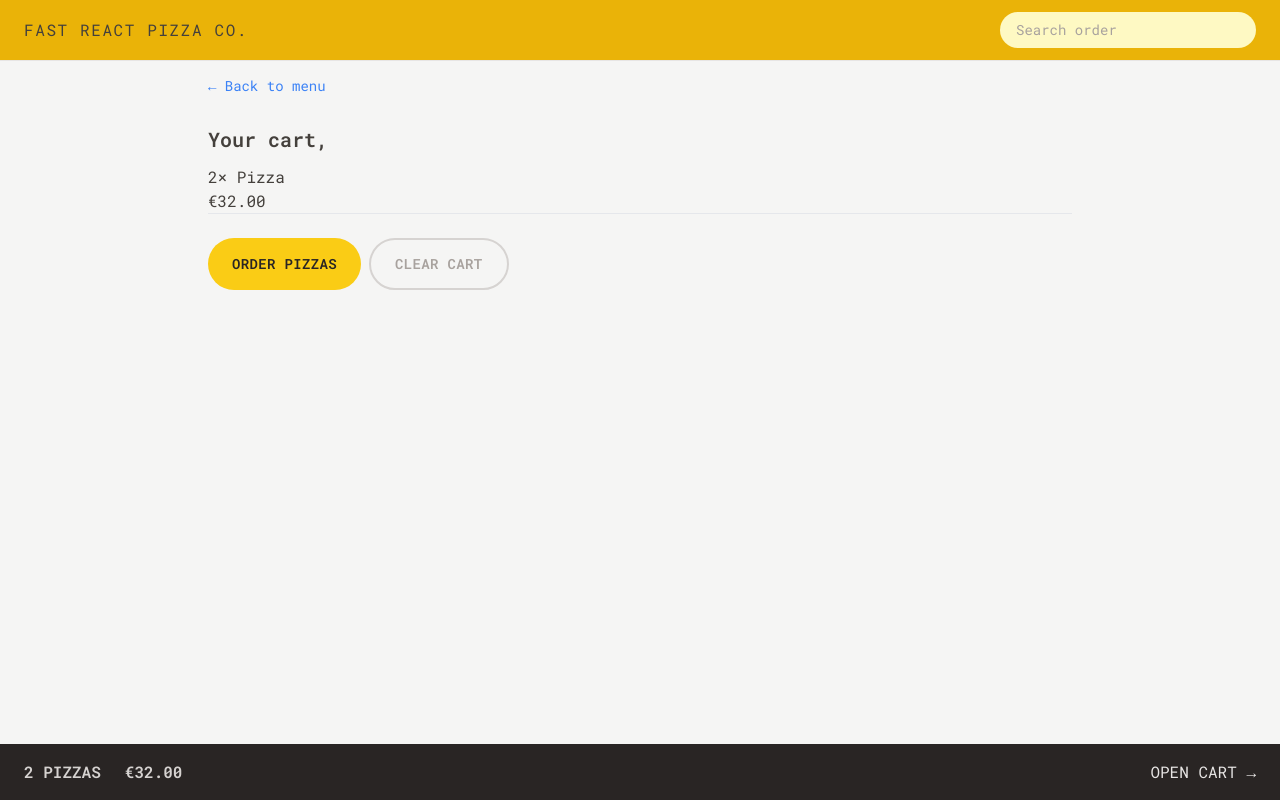
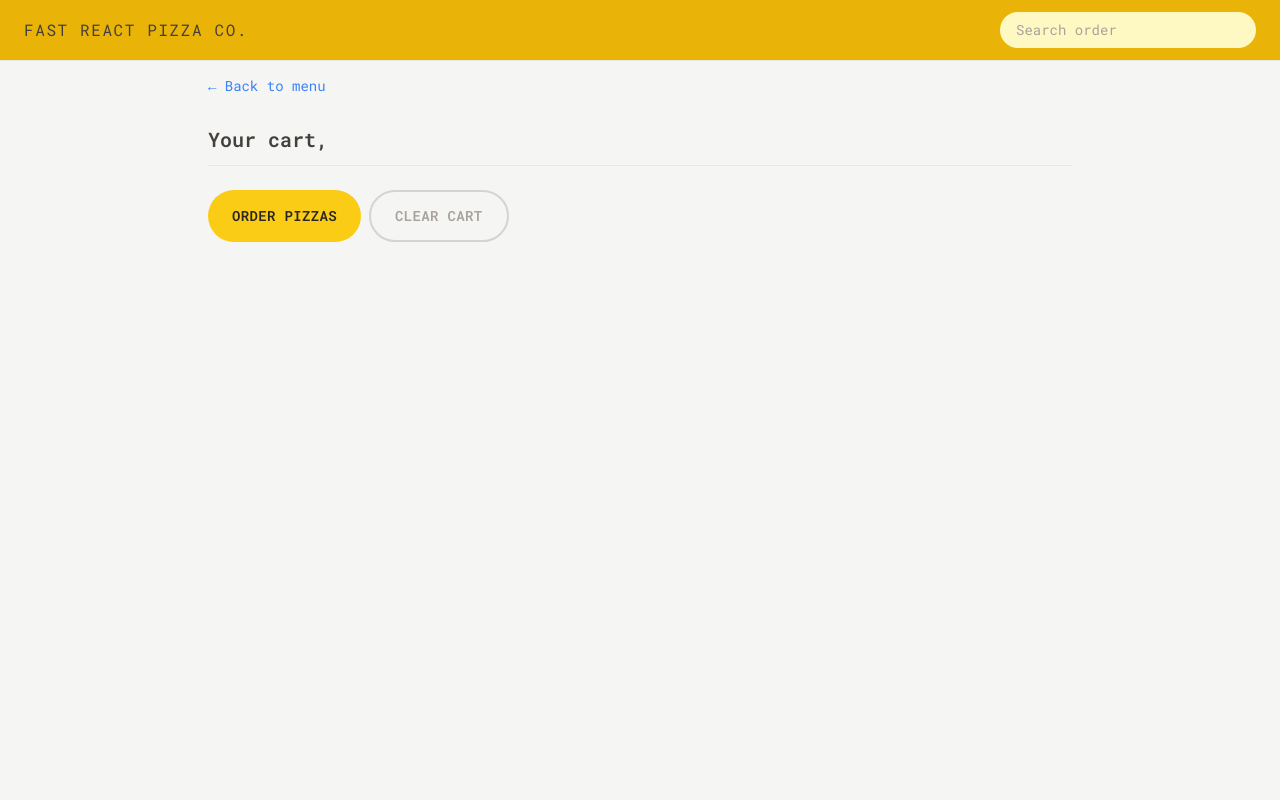
Before and after one commit to Gbangbolaoluwagbemiga/pizza, a React (Vite) app: page /cart in a window 1280 px wide. Built offline with nearby package versions, Linux system fonts and the light colour scheme.

Commit message:
interface updated

```diff
--- a/src/features/cart/Cart.jsx
+++ b/src/features/cart/Cart.jsx
@@ -4,32 +4,7 @@
 import CartItem from "./CartItem";
 import { useSelector } from "react-redux";
 
-const fakeCart = [
-  {
-    pizzaId: 12,
-    name: "Mediterranean",
-    quantity: 2,
-    unitPrice: 16,
-    totalPrice: 32,
-  },
-  {
-    pizzaId: 6,
-    name: "Vegetale",
-    quantity: 1,
-    unitPrice: 13,
-    totalPrice: 13,
-  },
-  {
-    pizzaId: 11,
-    name: "Spinach and Mushroom",
-    quantity: 1,
-    unitPrice: 15,
-    totalPrice: 15,
-  },
-];
-
 function Cart() {
-  // const cart = fakeCart;
   const cart = useSelector((state) => state?.cart.cart);
   const user = useSelector((state) => state.user.userName);
 
--- a/src/features/cart/CartItem.jsx
+++ b/src/features/cart/CartItem.jsx
@@ -1,15 +1,17 @@
+import Button from "../../ui/Button";
 import { formatCurrency } from "../../utils/helpers";
 
 function CartItem({ item }) {
   const { pizzaId, name, quantity, totalPrice } = item;
 
   return (
-    <li>
-      <p>
+    <li className="py-3 sm:flex sm:items-center sm:justify-between">
+      <p className="mb-1 sm:mb-0">
         {quantity}&times; {name}
       </p>
-      <div>
-        <p>{formatCurrency(totalPrice)}</p>
+      <div className="flex items-center justify-between sm:gap-6">
+        <p className="text-sm font-bold">{formatCurrency(totalPrice)}</p>
+        <Button type="small">Delete</Button>
       </div>
     </li>
   );
--- a/src/features/cart/CartOverview.jsx
+++ b/src/features/cart/CartOverview.jsx
@@ -1,11 +1,15 @@
 import { useSelector } from "react-redux";
 import { Link } from "react-router-dom";
-import { getTotalPrice, getTotalQuantity } from "./cartSlice";
+import { getCart, getTotalPrice, getTotalQuantity } from "./cartSlice";
 import { formatCurrency } from "../../utils/helpers";
 
 function CartOverview() {
   const totalQuantity = useSelector(getTotalQuantity);
   const totalPrice = useSelector(getTotalPrice);
+  const cart = useSelector(getCart);
+
+  if (!cart.length) return;
+
   return (
     <div className="flex items-center justify-between bg-stone-800 p-4 text-sm uppercase text-stone-200 sm:px-6 md:text-base ">
       <p className="space-x-4 font-semibold text-stone-300 sm:space-x-6 ">
--- a/src/features/cart/cartSlice.js
+++ b/src/features/cart/cartSlice.js
@@ -1,17 +1,7 @@
 import { createSlice } from "@reduxjs/toolkit";
 
 const initialState = {
-  // cart:[],
-
-  cart: [
-    {
-      pizzaId: 12,
-      name: "Pizza",
-      quantity: 2,
-      unitPrice: 16,
-      totalPrice: 32,
-    },
-  ],
+  cart: [],
 };
 
 const cartSlice = createSlice({
@@ -55,3 +45,5 @@
   state.cart.cart.reduce((acc, item) => item.quantity + acc, 0);
 export const getTotalPrice = (state) =>
   state.cart.cart.reduce((acc, item) => item.totalPrice + acc, 0);
+
+export const getCart = (state) => state.cart.cart;
--- a/src/ui/AppLayout.jsx
+++ b/src/ui/AppLayout.jsx
@@ -11,7 +11,7 @@
     <div className="grid h-screen grid-rows-[auto_1fr_auto]  ">
       {isLoading && <Loader />}
       <Header />
-      <div className="overflow-screen">
+      <div className=" overflow-scroll">
         <main className=" mx-auto md:max-w-4xl">
           <Outlet />{" "}
         </main>
```
